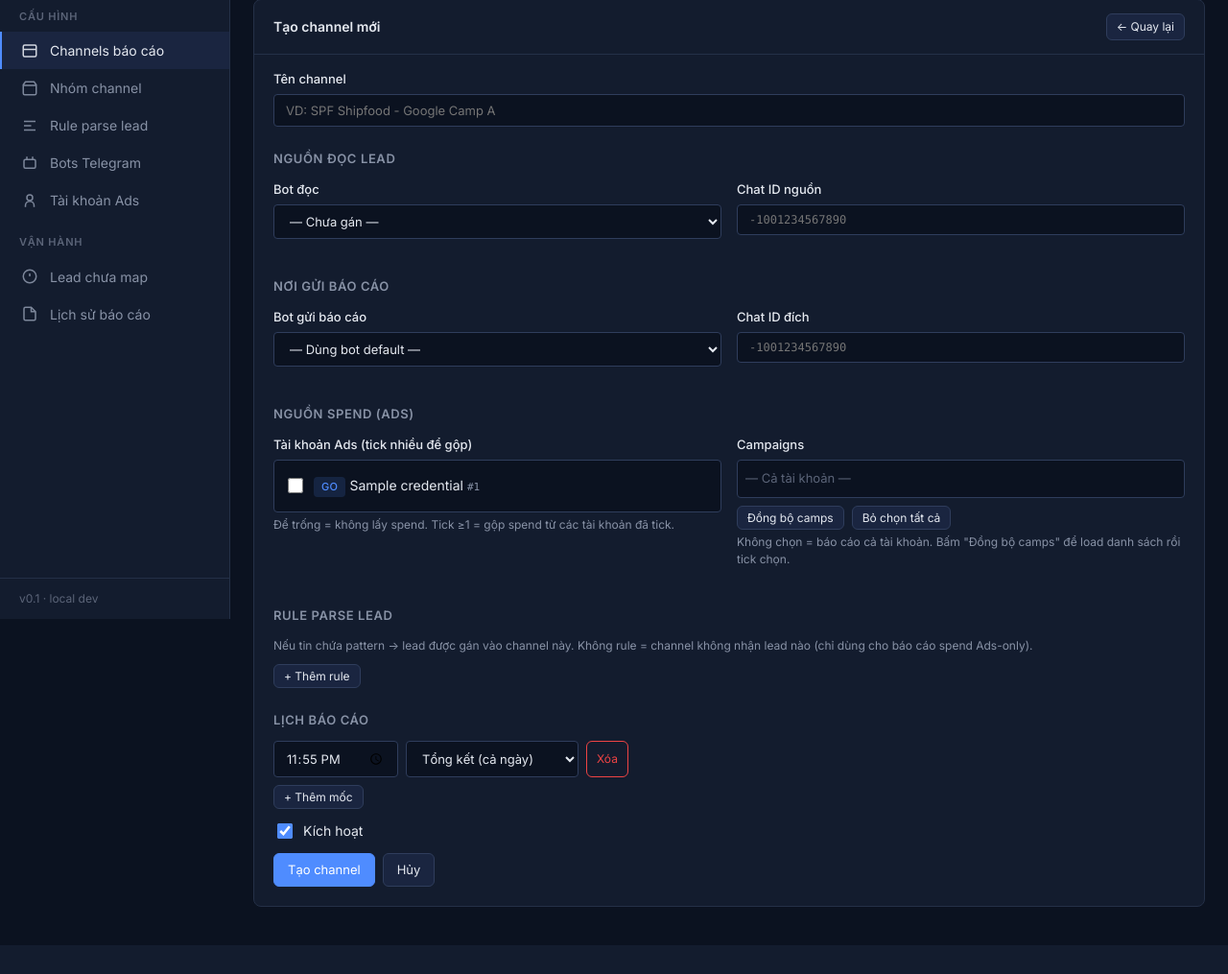
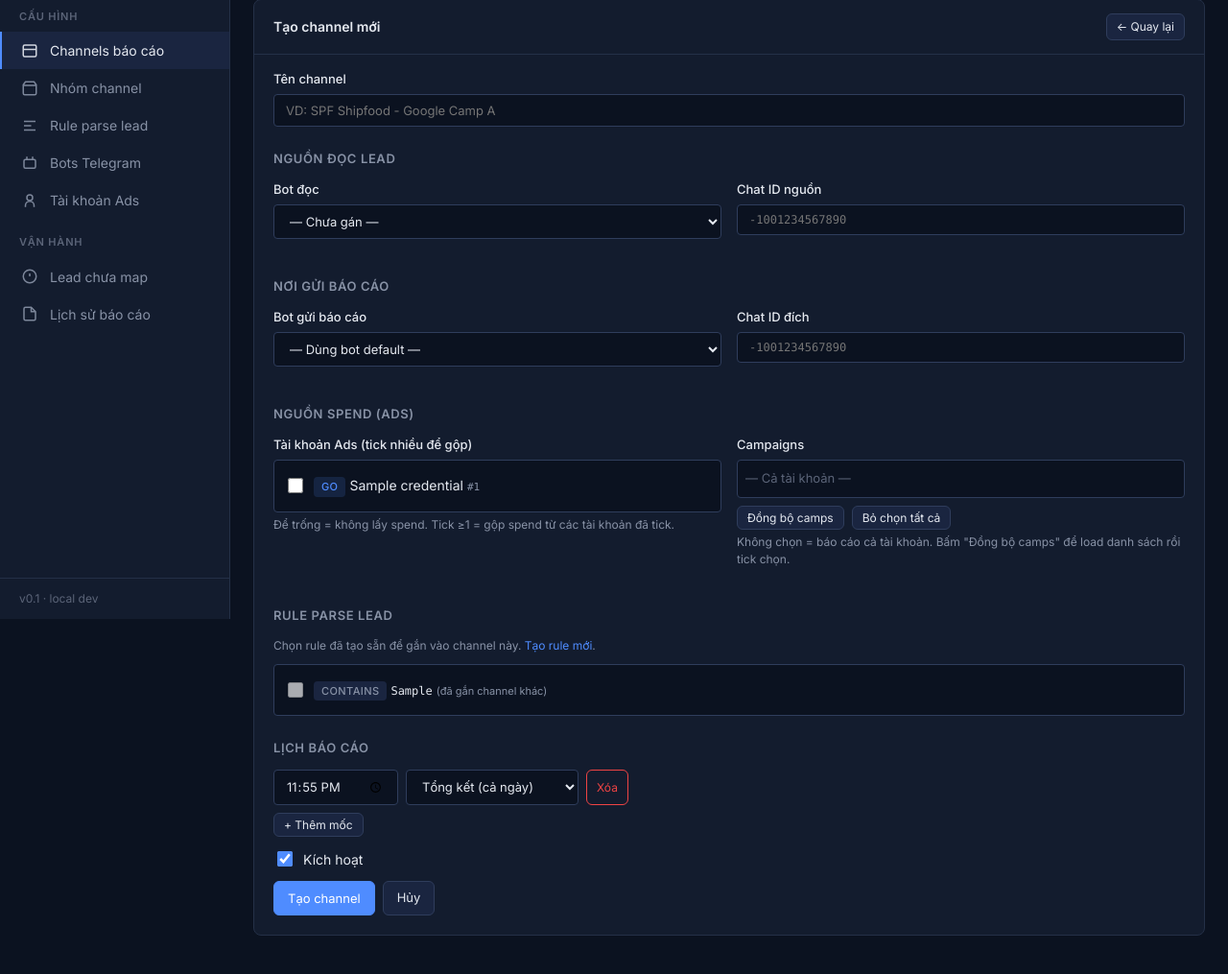
Before and after one commit to haildv1007/telegram-bot, a PHP site: page /channels.php?new=1 in a window 1280 px wide. Shown: the part 155-1170 px from the top of the page at 96% size. Before the commit the page ends 1140 px from the top, so only its background shows below. Run offline with PHP 8.4, Linux system fonts and the light colour scheme; the visitor is signed in with stand-in values (Sample User, id 1); tables that the repository leaves empty hold one stand-in row (values such as "Sample post").

Commit message:
Decouple rules from channels: create rules independently
Rules can now be created without a channel. Channels select
existing rules via checkbox instead of inline creation.

Co-Authored-By: Claude Opus 4.6 <noreply@anthropic.com>

```diff
--- a/admin/channels.php
+++ b/admin/channels.php
@@ -65,18 +65,12 @@ if ($_SERVER['REQUEST_METHOD'] === 'POST') {
                 $ins->execute([$chId, $t . ':00', $types[$i] ?? 'summary']);
             }
 
-            // Rules: replace all
-            $db->prepare('DELETE FROM lead_rules WHERE channel_id=?')->execute([$chId]);
-            $rPatterns = $_POST['rule_pattern'] ?? [];
-            $rTypes = $_POST['rule_type'] ?? [];
-            $rPrios = $_POST['rule_priority'] ?? [];
-            $insR = $db->prepare('INSERT INTO lead_rules (channel_id, priority, match_type, match_field, pattern, active) VALUES (?, ?, ?, "full_text", ?, 1)');
-            foreach ($rPatterns as $i => $p) {
-                $p = trim($p);
-                if ($p === '') continue;
-                $mt = in_array($rTypes[$i] ?? 'contains', ['contains','regex']) ? $rTypes[$i] : 'contains';
-                $pri = (int)($rPrios[$i] ?? 100);
-                $insR->execute([$chId, $pri, $mt, $p]);
+            // Rules: unlink old, link selected
+            $db->prepare('UPDATE lead_rules SET channel_id = NULL WHERE channel_id = ?')->execute([$chId]);
+            $ruleIds = array_map('intval', $_POST['rule_ids'] ?? []);
+            if ($ruleIds) {
+                $ph = implode(',', array_fill(0, count($ruleIds), '?'));
+                $db->prepare("UPDATE lead_rules SET channel_id = ? WHERE id IN ($ph)")->execute(array_merge([$chId], $ruleIds));
             }
 
             $db->commit();
@@ -401,41 +395,32 @@ include __DIR__ . '/layout.php';
     renderChips();
     </script>
 
+    <?php
+    $allRules = $db->query('SELECT id, pattern, match_type, channel_id FROM lead_rules WHERE active = 1 ORDER BY id')->fetchAll();
+    $editingRuleIds = array_column($editingRules, 'id');
+    ?>
     <h4 style="margin-top:24px;margin-bottom:12px;font-size:13px;text-transform:uppercase;letter-spacing:0.6px;color:var(--text-muted);">Rule parse lead</h4>
-    <div class="form-help" style="margin-bottom:10px">Nếu tin chứa pattern → lead được gán vào channel này. Không rule = channel không nhận lead nào (chỉ dùng cho báo cáo spend Ads-only).</div>
-    <div id="rules">
-      <?php if (empty($editingRules)) { $editingRules = []; } ?>
-      <?php foreach ($editingRules as $rl): ?>
-      <div class="d-flex gap-2 mb-2 rule-row">
-        <select name="rule_type[]" class="form-select" style="max-width:140px">
-          <option value="contains" <?= $rl['match_type']==='contains'?'selected':'' ?>>Contains</option>
-          <option value="regex" <?= $rl['match_type']==='regex'?'selected':'' ?>>Regex</option>
-        </select>
-        <input type="text" name="rule_pattern[]" class="form-control mono" value="<?= h($rl['pattern']) ?>" placeholder="VD: xanhsm.io.vn" style="flex:1">
-        <input type="number" name="rule_priority[]" class="form-control" value="<?= (int)$rl['priority'] ?>" style="max-width:90px" title="Ưu tiên">
-        <button type="button" class="btn btn-sm btn-danger" onclick="this.parentElement.remove()">Xóa</button>
-      </div>
-      <?php endforeach; ?>
+    <div class="form-help" style="margin-bottom:10px">Chọn rule đã tạo sẵn để gắn vào channel này. <a href="rules.php?new=1">Tạo rule mới</a>.</div>
+    <div style="background:var(--bg);border:1px solid var(--border-strong);border-radius:4px;padding:10px;max-height:220px;overflow-y:auto">
+      <?php if (empty($allRules)): ?>
+        <div class="text-muted">Chưa có rule nào. <a href="rules.php?new=1">Tạo rule đầu tiên</a>.</div>
+      <?php else: foreach ($allRules as $rl):
+        $taken = $rl['channel_id'] && !in_array((int)$rl['id'], $editingRuleIds) && (int)$rl['channel_id'] !== (int)($editing['id'] ?? 0);
+      ?>
+        <label class="form-check" style="padding:5px 0">
+          <input type="checkbox" name="rule_ids[]" value="<?= $rl['id'] ?>"
+                 <?= in_array((int)$rl['id'], $editingRuleIds) ? 'checked' : '' ?>
+                 <?= $taken ? 'disabled' : '' ?>>
+          <span>
+            <span class="badge <?= $rl['match_type']==='regex'?'badge-warn':'badge-muted' ?>"><?= h($rl['match_type']) ?></span>
+            <span class="mono"><?= h($rl['pattern']) ?></span>
+            <?php if ($taken): ?>
+              <span class="text-muted" style="font-size:11px">(đã gắn channel khác)</span>
+            <?php endif; ?>
+          </span>
+        </label>
+      <?php endforeach; endif; ?>
     </div>
-    <button type="button" class="btn btn-sm" onclick="addRule()">+ Thêm rule</button>
-
-    <script>
-    function addRule() {
-      const wrap = document.getElementById('rules');
-      const row = document.createElement('div');
-      row.className = 'd-flex gap-2 mb-2 rule-row';
-      row.innerHTML = `
-        <select name="rule_type[]" class="form-select" style="max-width:140px">
-          <option value="contains">Contains</option>
-          <option value="regex">Regex</option>
-        </select>
-        <input type="text" name="rule_pattern[]" class="form-control mono" placeholder="VD: xanhsm.io.vn" style="flex:1">
-        <input type="number" name="rule_priority[]" class="form-control" value="100" style="max-width:90px" title="Ưu tiên">
-        <button type="button" class="btn btn-sm btn-danger" onclick="this.parentElement.remove()">Xóa</button>
-      `;
-      wrap.appendChild(row);
-    }
-    </script>
 
     <h4 style="margin-top:24px;margin-bottom:12px;font-size:13px;text-transform:uppercase;letter-spacing:0.6px;color:var(--text-muted);">Lịch báo cáo</h4>
     <div id="scheds">
--- a/install.sql
+++ b/install.sql
@@ -90,7 +90,7 @@ CREATE TABLE IF NOT EXISTS channel_schedules (
 -- 7. lead_rules
 CREATE TABLE IF NOT EXISTS lead_rules (
   id INT AUTO_INCREMENT PRIMARY KEY,
-  channel_id INT NOT NULL,
+  channel_id INT NULL,
   priority INT NOT NULL DEFAULT 100,
   match_type ENUM('contains','regex') NOT NULL DEFAULT 'contains',
   match_field ENUM('full_text','source','utm') NOT NULL DEFAULT 'full_text',
@@ -101,7 +101,7 @@ CREATE TABLE IF NOT EXISTS lead_rules (
   active TINYINT(1) NOT NULL DEFAULT 1,
   created_at DATETIME DEFAULT CURRENT_TIMESTAMP,
   KEY idx_channel_prio (channel_id, priority),
-  CONSTRAINT fk_rule_ch FOREIGN KEY (channel_id) REFERENCES ad_channels(id) ON DELETE CASCADE
+  CONSTRAINT fk_rule_ch FOREIGN KEY (channel_id) REFERENCES ad_channels(id) ON DELETE SET NULL
 ) ENGINE=InnoDB DEFAULT CHARSET=utf8mb4 COLLATE=utf8mb4_unicode_ci;
 
 -- 8. leads
```
Also changed, not shown: admin/rules.php (+6 -5 lines), migrations/015_rule_nullable_channel.sql (added).
